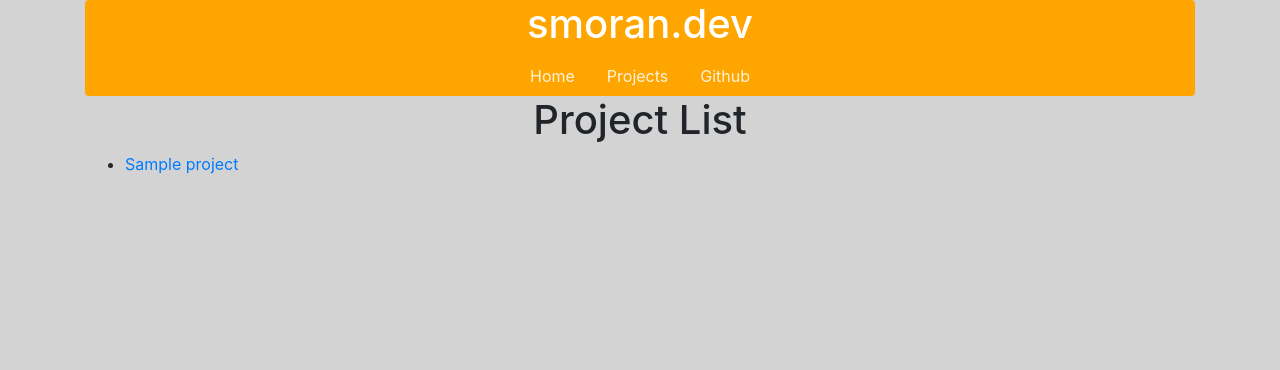
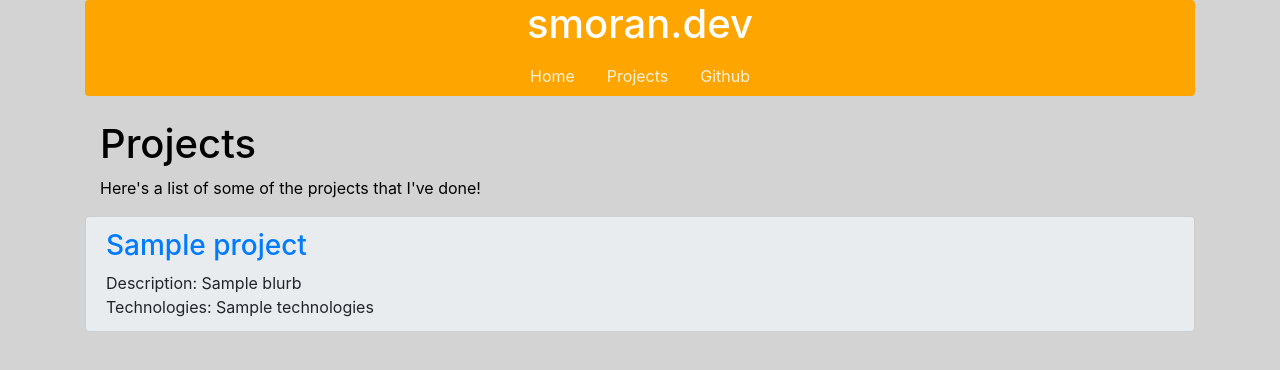
Before and after one commit to sdmoran/smoran.dev, a Django app: template smorandev/templates/smorandev/project-index.html in a window 1280 px wide. Shown: the top 370 px of the page. Run offline with Django 3.2, Linux system fonts and the light colour scheme; the template is opened without the code that fills it: most values are stand-ins (such as "Sample title", 1, 10 or a date in 2020); some libraries are stand-ins or nearby versions.

Commit message:
Added details to project models and project list page

```diff
--- a/smorandev/models.py
+++ b/smorandev/models.py
@@ -5,6 +5,8 @@ from django.utils.text import slugify
 class Project(models.Model):
     project_name = models.CharField(primary_key=True, verbose_name="Name", max_length=100)
     project_detail = models.TextField(verbose_name="Description")
+    blurb = models.TextField(verbose_name="Blurb", default="Sample text")
+    technologies = models.TextField(default="Python, probably")
     slug = models.SlugField()
 
     # Override save method to provide slugified version of PK
--- a/smorandev/static/smorandev/style.css
+++ b/smorandev/static/smorandev/style.css
@@ -16,3 +16,11 @@ body {
 .nav > li > a:hover {
     color: white;
 }
+
+.card-body {
+    background: #e9ecef;
+}
+
+.list-group-item {
+    background: #e9ecef;
+}
--- a/smorandev/templates/smorandev/project-index.html
+++ b/smorandev/templates/smorandev/project-index.html
@@ -1,14 +1,24 @@
 {% extends 'smorandev/base.html' %}
 
 {% block content %}
-    <h1 style="text-align: center;">Project List</h1>
-
+    <br>
+    <div class="container">
+        <div class="col sm" style="color: black;">
+            <h1 style="text-align: left;">Projects</h1>
+            <p>Here's a list of some of the projects that I've done!</p>
+        </div>
     {% if project_list %}
-        <div class="container">
-            <ul>
+            <ul class="list-group">
             {% for project in project_list %}
-            <li>
-                <a href="{% url 'smorandev:project' project.slug %}">{{ project.project_name }}</a>
+            <li class="list-group-item">
+                <div class="row">
+                    <div class="col sm">
+                        <h3><a href="{% url 'smorandev:project' project.slug %}">{{ project.project_name }}</a></h3>
+                        <span>Description: {{ project.blurb }}</span>
+                        <br>
+                        <span>Technologies: {{ project.technologies }}</span>
+                    </div>
+                </div>
             </li>
             {% endfor %}
             </ul>
```
Also changed, not shown: smorandev/templates/smorandev/index.html (+4 -21 lines), smorandev/views.py (+16 -4 lines), db.sqlite3, smorandev/templates/smorandev/base.html (indentation only).
